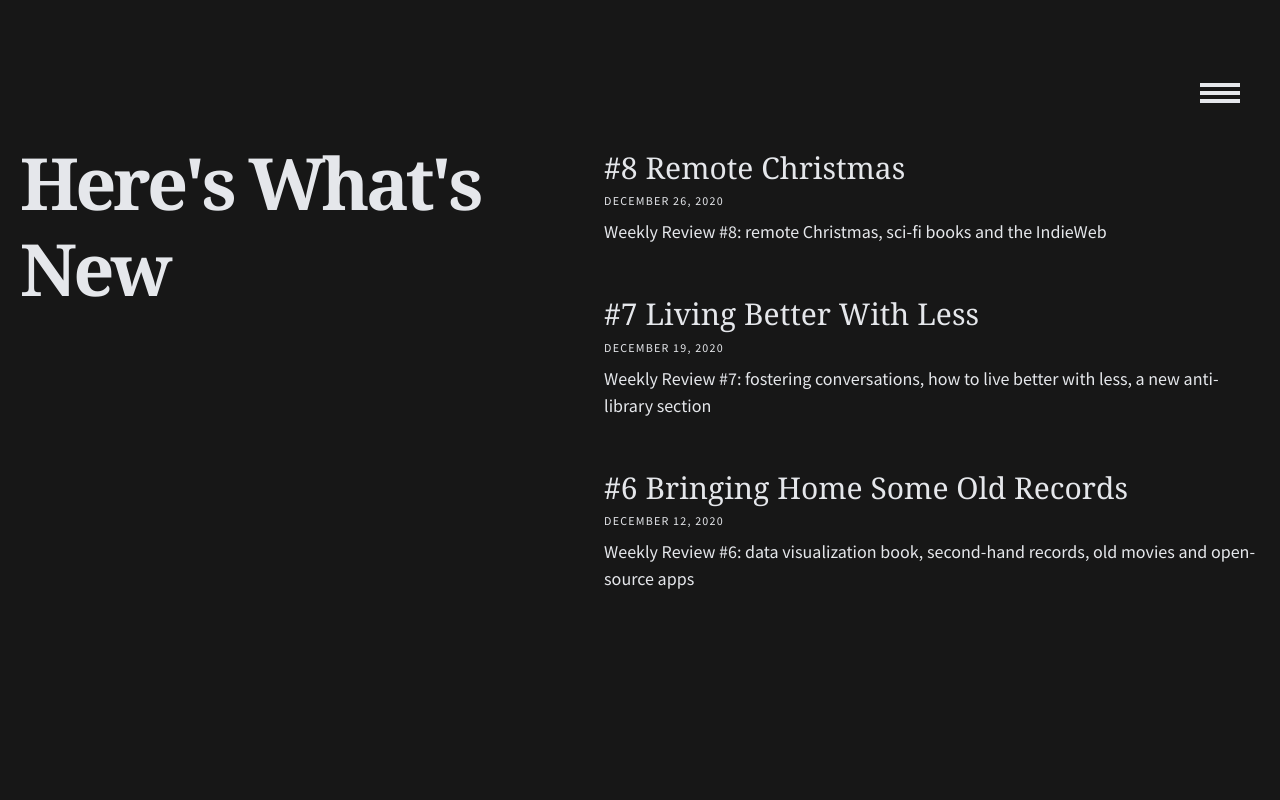
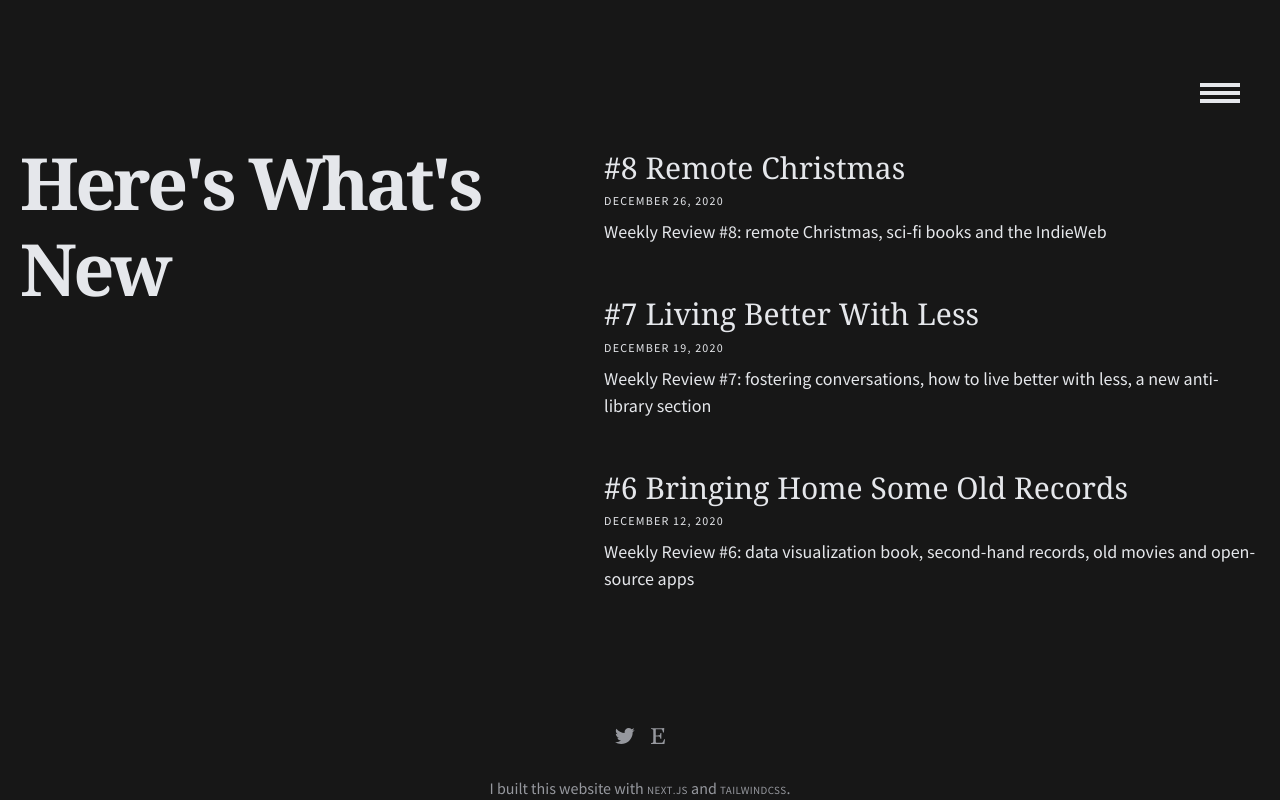
Before and after one commit to hgcl/clara-website, a Next.js app: page / in a window 1280 px wide. Shown: the part 661-1461 px from the top of the page. Before the commit the page ends 1429 px from the top, so only its background shows below. Built offline with nearby package versions, Linux system fonts and the light colour scheme; a web font is replaced by a local one; what @tailwindcss/typography would draw is missing.

Commit message:
Add icons to Footer

```diff
--- a/components/footer.js
+++ b/components/footer.js
@@ -1,30 +1,33 @@
 import Container from "./container";
 import { EXAMPLE_PATH } from "../lib/constants";
+import Link from "./link";
+
+// icons
+import IconTwitter from "../public/icons/IconTwitter";
+import IconEtsy from "../public/icons/IconEtsy";
 
 export default function Footer() {
   return (
-    <footer className="bg-gray-dark h-32">
-      {/* <Container>
-        <div className="py-28 flex flex-col lg:flex-row items-center">
-          <h3 className="text-4xl font-bold tracking-tighter leading-tight text-center lg:text-left mb-10 lg:mb-0 lg:pr-4 lg:w-1/2">
-            Statically Generated with Next.js.
-          </h3>
-          <div className="flex flex-col lg:flex-row justify-center items-center lg:pl-4 lg:w-1/2">
-            <a
-              href="https://nextjs.org/docs/basic-features/pages"
-              className="mx-3 bg-black hover:bg-white hover:text-black border border-black text-white font-bold py-3 px-12 lg:px-8 duration-200 transition-colors mb-6 lg:mb-0"
-            >
-              Read Documentation
-            </a>
-            <a
-              href={`https://github.com/vercel/next.js/tree/canary/examples/${EXAMPLE_PATH}`}
-              className="mx-3 font-bold hover:underline"
-            >
-              View on GitHub
-            </a>
-          </div>
+    <footer className="bg-gray-dark h-40">
+      <div className="flex flex-col items-center text-gray-regular h-full justify-end mb-16">
+        <div className="flex flex-row items-center mb-8">
+          <span className="mx-2">
+            <Link href="https://twitter.com/clara__le">
+              <IconTwitter />
+            </Link>
+          </span>
+          <span className="mx-2">
+            <Link href="https://lifeundercontrol.etsy.com">
+              <IconEtsy />
+            </Link>
+          </span>
         </div>
-      </Container> */}
+        <p className="text-center">
+          I built this website with{" "}
+          <Link href="https://nextjs.org/">Next.js</Link> and{" "}
+          <Link href="https://tailwindcss.com/">tailwindcss</Link>.
+        </p>
+      </div>
     </footer>
   );
 }
--- /dev/null
+++ b/public/icons/IconEtsy.js
@@ -0,0 +1,18 @@
+import React from "react";
+
+function IconEtsy() {
+  return (
+    <svg
+      xmlns="http://www.w3.org/2000/svg"
+      viewBox="0 0 68.48 78.05"
+      className="fill-current h-4"
+    >
+      <path
+        d="M23.41 36.22v-1.55-26.1c0-1.93.06-2 2-2 7.75 0 15.49.09 23.24 0a6.67 6.67 0 016.61 4.08 23.35 23.35 0 011.51 3.7c.66 2.19 1.15 4.42 1.81 6.62.14.46.66 1.11 1.07 1.16a27.84 27.84 0 003.68.06c.47-7.48.92-14.82 1.38-22.15C43.08 1.87 21.61 1 0 .6 0 2 0 3.28.07 4.55c0 .34.58.82 1 .91 1.63.38 3.28.63 4.91.93 3.86.74 4.9 2 5 5.92.11 7 .29 14 .28 20.92 0 11.24-.16 22.47-.26 33.7a16.45 16.45 0 01-.21 1.84 3.2 3.2 0 01-2.11 2.68 15.78 15.78 0 01-2.45.75c-2 .44-4.06.82-6 1.2V78h2.28c5.39-.17 10.79-.53 16.18-.49 15.06.08 30.11.32 45.16.51 2 0 1.9 0 2.11-1.89.58-5.16 1.23-10.33 1.85-15.49.23-1.91.47-3.82.72-5.9a16 16 0 01-2.22 0c-1.49-.23-2.2.41-2.75 1.78q-1.87 4.65-4.07 9.14c-1.81 3.68-4.7 6.15-8.91 6.28-7 .21-14 .35-20.92.15-4.53-.13-6.23-2.31-6.23-6.83v-21.8c0-.56.05-1.12.07-1.66a3 3 0 01.53-.14c4.87.09 9.75.14 14.61.3 2.59.09 4.65 1.1 5.38 3.86q.46 1.8.9 3.6c.81 3.36.81 3.31 4.24 3.28 1.16 0 1.41-.44 1.42-1.52 0-8.16.12-16.33.18-24.49v-2.13c-1.3 0-2.45.06-3.59 0-.9-.07-1.28.32-1.46 1.14-.47 2.09-1 4.18-1.49 6.25-.72 2.76-1.74 3.6-4.6 3.84-2.09.17-4.19.38-6.28.42-3.24.07-6.48 0-9.9 0z"
+        data-name="etsy"
+      ></path>
+    </svg>
+  );
+}
+
+export default IconEtsy;
--- /dev/null
+++ b/public/icons/IconTwitter.js
@@ -0,0 +1,18 @@
+import React from "react";
+
+function IconTwitter() {
+  return (
+    <svg
+      xmlns="http://www.w3.org/2000/svg"
+      viewBox="0 0 102.72 83.43"
+      className="fill-current h-4"
+    >
+      <path
+        d="M102.72 9.91a42.37 42.37 0 01-12.12 3.26 20.44 20.44 0 009.25-11.6 41.55 41.55 0 01-13.36 5.08 21.11 21.11 0 00-30.28-.49 20.31 20.31 0 00-6.15 14.89 23.3 23.3 0 00.52 4.83 58.74 58.74 0 01-24.22-6.49A59.63 59.63 0 017.17 3.84 20.65 20.65 0 004.3 14.47a20.6 20.6 0 002.54 10A21.08 21.08 0 0013.69 32a20.89 20.89 0 01-9.52-2.67v.26A20.34 20.34 0 009 43a20.73 20.73 0 0012.09 7.27 21.65 21.65 0 01-5.54.72 26.53 26.53 0 01-4-.33 21.08 21.08 0 0019.69 14.6 41.2 41.2 0 01-26.13 9A45.93 45.93 0 010 74a58.47 58.47 0 0032.33 9.45 61.73 61.73 0 0021.05-3.55 53.38 53.38 0 0016.81-9.52 63.86 63.86 0 0012-13.72 61 61 0 007.53-16.2 59.84 59.84 0 002.48-16.91c0-1.22 0-2.13-.07-2.74a44.21 44.21 0 0010.59-10.9z"
+        data-name="twitter"
+      ></path>
+    </svg>
+  );
+}
+
+export default IconTwitter;
```
Also changed, not shown: components/TopicTwoColumns.js (+8 -4 lines).
